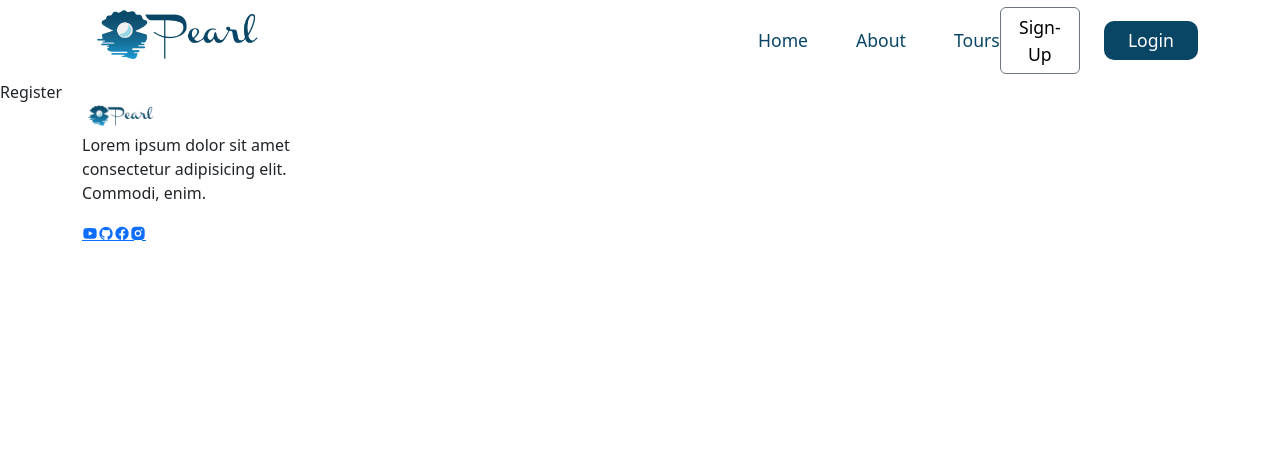
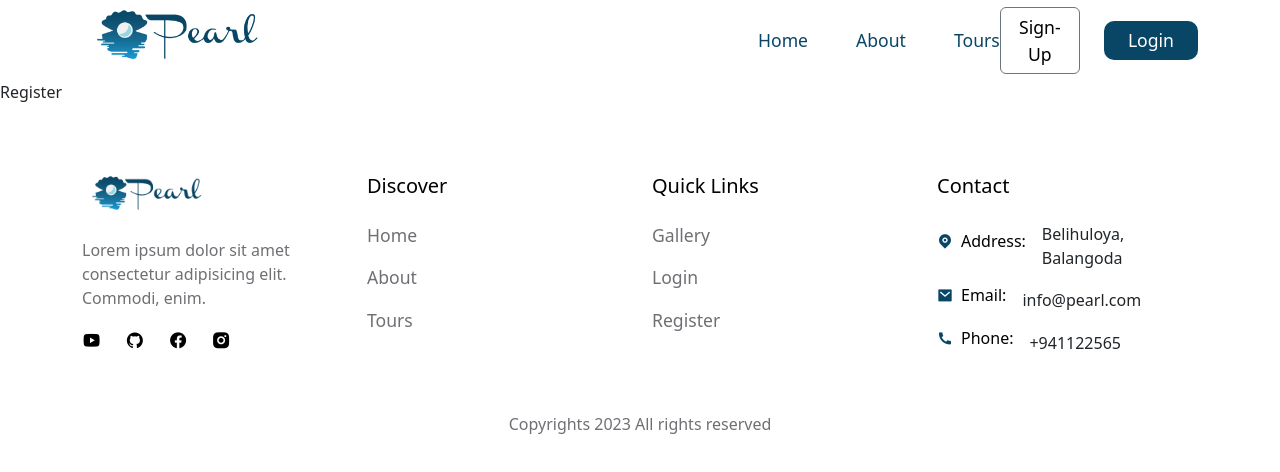
Before and after one commit to Shehan-lakshitha/Pearl, a React (Create React App) app in the folder frontend/: page /register in a window 1280 px wide. Shown: the top 472 px of the page. Built offline with nearby package versions, Linux system fonts and the light colour scheme; a web font is replaced by a local one.

Commit message:
Added footer

```diff
--- a/frontend/src/components/Footer/Footer.jsx
+++ b/frontend/src/components/Footer/Footer.jsx
@@ -1,71 +1,146 @@
-import React from 'react'
-import './footer.css';
+import React from "react";
+import "./footer.css";
 
-import { Container, Row, Col, ListGroup, ListGroupItem } from 'reactstrap';
+import { Container, Row, Col, ListGroup, ListGroupItem } from "reactstrap";
 
-import { Link } from 'react-router-dom';
+import { Link } from "react-router-dom";
 import logo from "../../assets/images/logo.png";
 
-const quick_links =[
+const quick_links = [
   {
-    path:'/home',
-    display:'Home'
+    path: "/home",
+    display: "Home",
   },
   {
-    path:'/about',
-    display:'About'
+    path: "/about",
+    display: "About",
   },
   {
-    path:'/tours',
-    display:'Tours'
+    path: "/tours",
+    display: "Tours",
   },
 ];
 
-const quick_links2 =[
+const quick_links2 = [
   {
-    path:'/gallery',
-    display:'Gallery'
+    path: "/gallery",
+    display: "Gallery",
   },
   {
-    path:'/login',
-    display:'Login'
+    path: "/login",
+    display: "Login",
   },
   {
-    path:'/register',
-    display:'Register'
+    path: "/register",
+    display: "Register",
   },
-]
+];
 
 const Footer = () => {
+
+  const year = new Date().getFullYear();
+
   return (
     <footer className="footer">
       <Container>
         <Row>
-        <Col lg='3'>
+          <Col lg="3">
             <div className="logo">
-            <img src={logo} alt=''/>
-            <p>Lorem ipsum dolor sit amet consectetur adipisicing elit. Commodi, enim.</p>
+              <img src={logo} alt="" />
+              <p>
+                Lorem ipsum dolor sit amet consectetur adipisicing elit.
+                Commodi, enim.
+              </p>
 
-            <div className="social_links" d-flex align-items-center gap-4>
+              <div className="social_links d-flex align-items-center gap-4">
                 <span>
-                <Link to='#'><i class="ri-youtube-fill"></i></Link>
+                  <Link to="#">
+                    <i class="ri-youtube-fill"></i>
+                  </Link>
                 </span>
                 <span>
-                <Link to='#'><i class="ri-github-fill"></i></Link>
+                  <Link to="#">
+                    <i class="ri-github-fill"></i>
+                  </Link>
                 </span>
                 <span>
-                <Link to='#'><i class="ri-facebook-circle-fill"></i></Link>
+                  <Link to="#">
+                    <i class="ri-facebook-circle-fill"></i>
+                  </Link>
                 </span>
                 <span>
-                <Link to='#'><i class="ri-instagram-fill"></i></Link>
+                  <Link to="#">
+                    <i class="ri-instagram-fill"></i>
+                  </Link>
                 </span>
               </div>
             </div>
+          </Col>
+          <Col lg="3">
+            <h5 className="footer_link-title">Discover</h5>
+
+            <ListGroup className="footer_quick-links">
+              {quick_links.map((item, index) => (
+                <ListGroupItem key={index} className="ps-0 border-0">
+                  <Link to={item.path}>{item.display}</Link>
+                </ListGroupItem>
+              ))}
+            </ListGroup>
+          </Col>
+          <Col lg="3">
+            <h5 className="footer_link-title">Quick Links</h5>
+
+            <ListGroup className="footer_quick-links">
+              {quick_links2.map((item, index) => (
+                <ListGroupItem key={index} className="ps-0 border-0">
+                  <Link to={item.path}>{item.display}</Link>
+                </ListGroupItem>
+              ))}
+            </ListGroup>
+          </Col>
+          <Col lg="3">
+            <h5 className="footer_link-title">Contact</h5>
+
+            <ListGroup className="footer_quick-links">
+              <ListGroupItem className="ps-0 border-0 d-flex align-items-center gap-3">
+                <h6 className="mb=0 d-flex align-items-center gap-2">
+                  <span>
+                    <i class="ri-map-pin-fill"></i>
+                  </span>
+                  Address:
+                </h6>
+
+                <p className="mb-0">Belihuloya, Balangoda</p>
+              </ListGroupItem>
+              <ListGroupItem className="ps-0 border-0 d-flex align-items-center gap-3">
+                <h6 className="mb=0 d-flex align-items-center gap-2">
+                  <span>
+                  <i class="ri-mail-fill"></i>
+                  </span>
+                  Email:
+                </h6>
+
+                <p className="mb-0">info@pearl.com</p>
+              </ListGroupItem>
+              <ListGroupItem className="ps-0 border-0 d-flex align-items-center gap-3">
+                <h6 className="mb=0 d-flex align-items-center gap-2">
+                  <span>
+                  <i class="ri-phone-fill"></i>
+                  </span>
+                  Phone:
+                </h6>
+
+                <p className="mb-0">+941122565</p>
+              </ListGroupItem>
+            </ListGroup>
+          </Col>
+          <Col lg='12' className="text-center pt-5">
+            <p className="copyright">Copyrights {year} All rights reserved</p>
           </Col>
         </Row>
       </Container>
     </footer>
   );
-}
+};
 
-export default Footer
+export default Footer;
--- a/frontend/src/components/Footer/footer.css
+++ b/frontend/src/components/Footer/footer.css
@@ -0,0 +1,36 @@
+.footer{
+    padding-top: 70px;
+    padding-bottom: 30px;
+}
+
+.footer .logo img{
+    width: 50%;
+    margin-bottom: 1rem;
+}
+
+.footer .logo p{
+    color: var(--text-color);
+}
+
+.social_links span a{
+    text-decoration: none;
+    color: var(--heading-color);
+    font-size: 1.2rem;
+}
+.footer_link-title{
+    color: var(--heading-color);
+    margin-bottom: 1rem;
+}
+.footer_quick-links li a{
+    text-decoration: none;
+    color: var(--text-color);
+    font-size: 1.1rem;
+}
+
+.footer_quick-links h6 span i{
+    color: var(--primary-color);
+}
+.copyright{
+    color: var(--text-color);
+    font-size: 1rem;
+}
```
Lines whose indentation alone changed are shown as unchanged.
